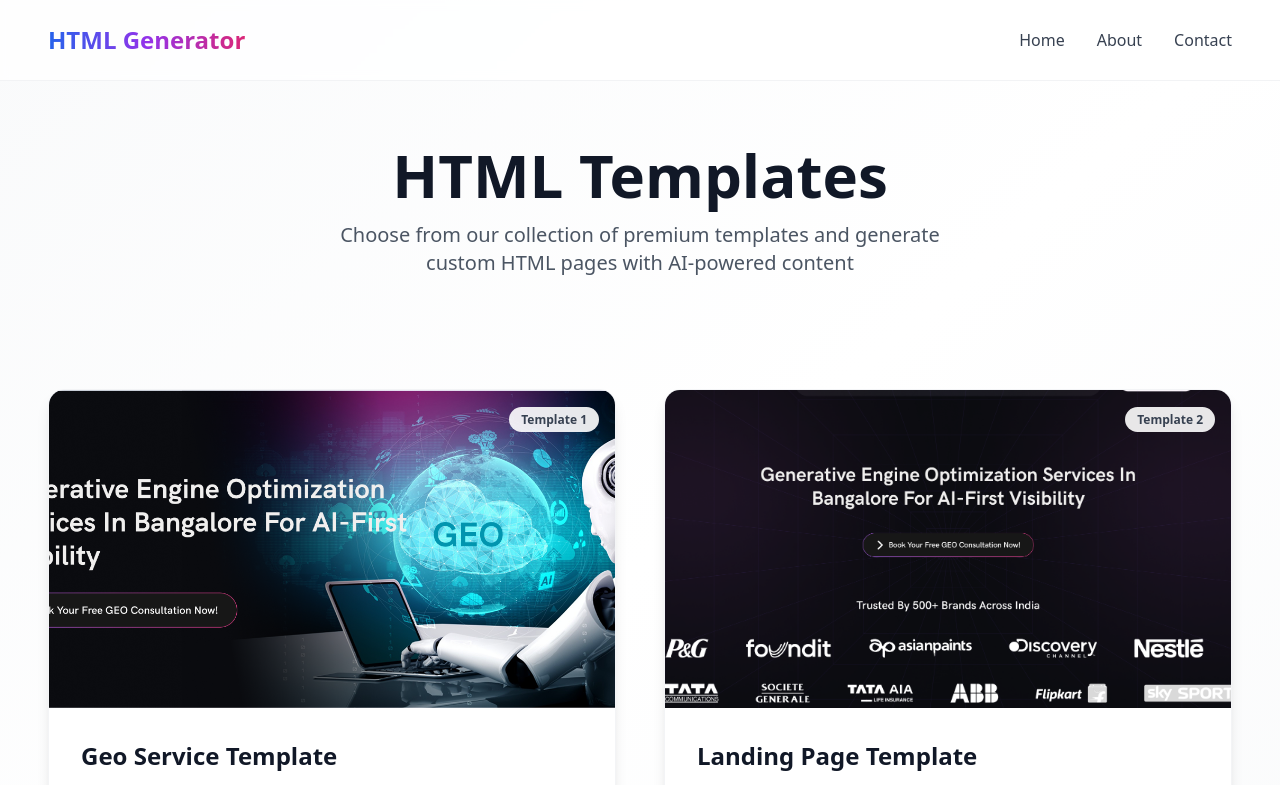
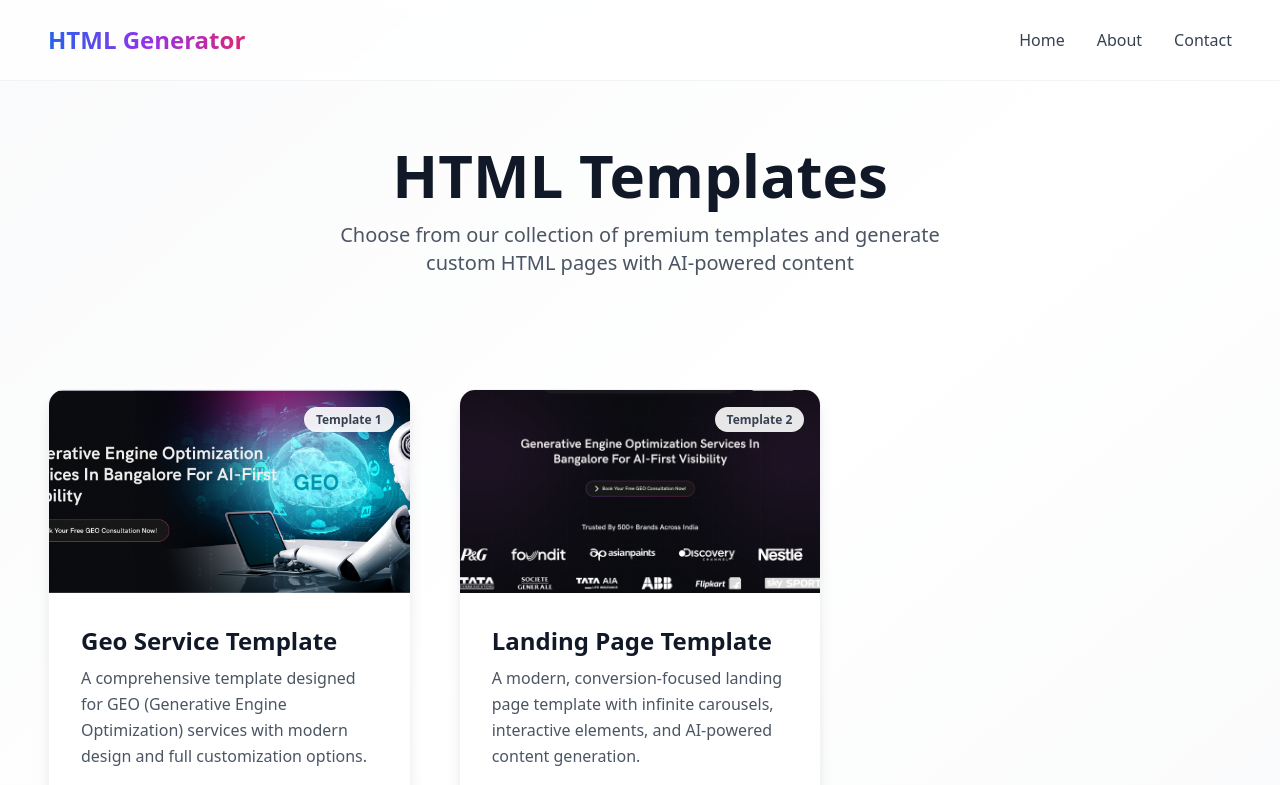
Before and after one commit to SaiTejaBrandstory/html-generator, a Next.js app: page / in a window 1280 px wide. Shown: the top 785 px of the page. Built offline with nearby package versions, Linux system fonts and the light colour scheme.

Commit message:
home page design changes

```diff
--- a/app/page.tsx
+++ b/app/page.tsx
@@ -42,7 +42,7 @@ export default function Home() {
       {/* Templates Grid */}
       <section className="pb-20">
         <div className="max-w-[1400px] mx-auto px-6 sm:px-8 lg:px-12">
-          <div className="grid grid-cols-1 md:grid-cols-2 gap-8 lg:gap-12">
+          <div className="grid grid-cols-1 md:grid-cols-2 lg:grid-cols-3 gap-8 lg:gap-12">
             {/* Template 1 */}
             <div className="group bg-white rounded-2xl shadow-lg hover:shadow-2xl transition-all duration-300 overflow-hidden border border-gray-100">
               <div className="relative overflow-hidden bg-gradient-to-br from-blue-50 to-purple-50">
--- a/app/template/landing-page-1/page.tsx
+++ b/app/template/landing-page-1/page.tsx
@@ -330,7 +330,7 @@ export default function LandingPage1() {
                 <div className="flex gap-4">
                   <button
                     onClick={() => {
-                      setCurrentBenefitsIndex((prev) => (prev === 0 ? 2 : prev - 1))
+                      setCurrentBenefitsIndex((prev) => (prev === 0 ? 1 : prev - 1))
                     }}
                     className="w-12 h-12 rounded-full bg-white text-black flex items-center justify-center hover:bg-gray-200 transition-colors"
                   >
@@ -338,7 +338,7 @@ export default function LandingPage1() {
                   </button>
                   <button
                     onClick={() => {
-                      setCurrentBenefitsIndex((prev) => (prev === 2 ? 0 : prev + 1))
+                      setCurrentBenefitsIndex((prev) => (prev === 1 ? 0 : prev + 1))
                     }}
                     className="w-12 h-12 rounded-full bg-white text-black flex items-center justify-center hover:bg-gray-200 transition-colors"
                   >
```
